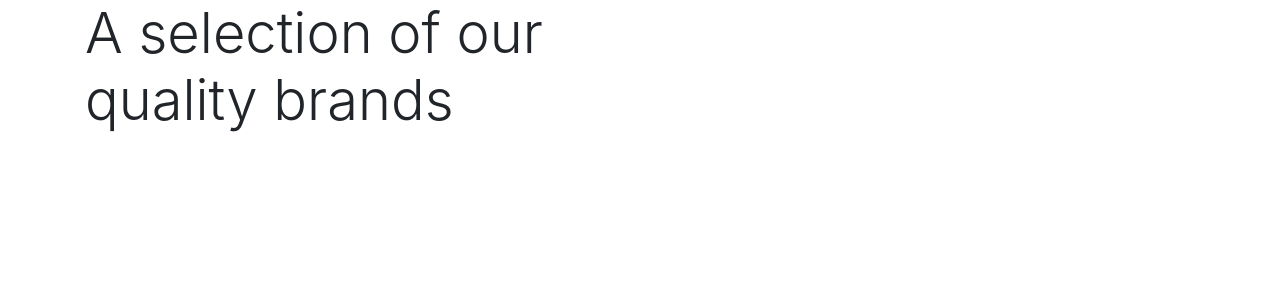
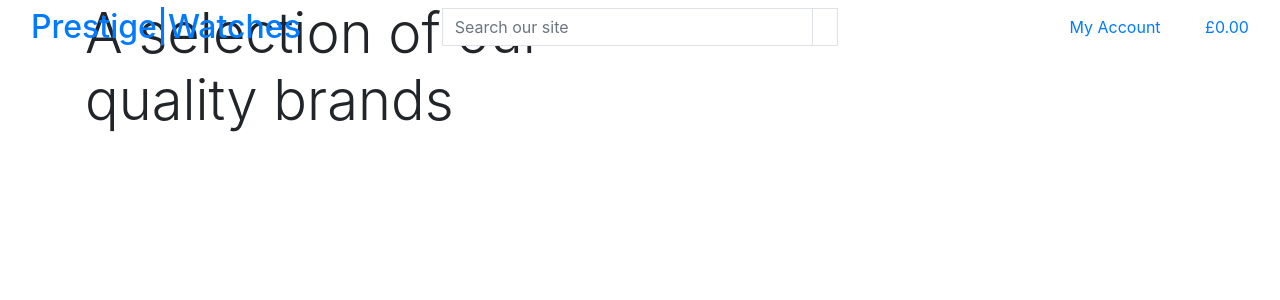
Before and after one commit to Shanbashir1/Prestige-Watches, a Django app: page / in a window 1280 px wide. Shown: the top 300 px of the page. Run offline with Django 3.2, Linux system fonts and the light colour scheme; some libraries are stand-ins or nearby versions.

Commit message:
Added main page header

```diff
--- a/templates/base.html
+++ b/templates/base.html
@@ -2,6 +2,7 @@
 
 <!doctype html>
 <html lang="en">
+
 <head>
 
   {% block meta %}
@@ -14,16 +15,23 @@
   {% endblock %}
 
   {% block corecss %}
-        <link rel="stylesheet" href="https://stackpath.bootstrapcdn.com/bootstrap/4.4.1/css/bootstrap.min.css" integrity="sha384-Vkoo8x4CGsO3+Hhxv8T/Q5PaXtkKtu6ug5TOeNV6gBiFeWPGFN9MuhOf23Q9Ifjh" crossorigin="anonymous">
+  <link rel="stylesheet" href="https://stackpath.bootstrapcdn.com/bootstrap/4.4.1/css/bootstrap.min.css"
+    integrity="sha384-Vkoo8x4CGsO3+Hhxv8T/Q5PaXtkKtu6ug5TOeNV6gBiFeWPGFN9MuhOf23Q9Ifjh" crossorigin="anonymous">
   {% endblock %}
 
   {% block extra_css %}
   {% endblock %}
 
   {% block corejs %}
-        <script src="https://code.jquery.com/jquery-3.4.1.slim.min.js" integrity="sha384-J6qa4849blE2+poT4WnyKhv5vZF5SrPo0iEjwBvKU7imGFAV0wwj1yYfoRSJoZ+n" crossorigin="anonymous"></script>
-        <script src="https://cdn.jsdelivr.net/npm/popper.js@1.16.0/dist/umd/popper.min.js" integrity="sha384-Q6E9RHvbIyZFJoft+2mJbHaEWldlvI9IOYy5n3zV9zzTtmI3UksdQRVvoxMfooAo" crossorigin="anonymous"></script>
-        <script src="https://stackpath.bootstrapcdn.com/bootstrap/4.4.1/js/bootstrap.min.js" integrity="sha384-wfSDF2E50Y2D1uUdj0O3uMBJnjuUD4Ih7YwaYd1iqfktj0Uod8GCExl3Og8ifwB6" crossorigin="anonymous"></script>
+  <script src="https://code.jquery.com/jquery-3.4.1.slim.min.js"
+    integrity="sha384-J6qa4849blE2+poT4WnyKhv5vZF5SrPo0iEjwBvKU7imGFAV0wwj1yYfoRSJoZ+n" crossorigin="anonymous">
+  </script>
+  <script src="https://cdn.jsdelivr.net/npm/popper.js@1.16.0/dist/umd/popper.min.js"
+    integrity="sha384-Q6E9RHvbIyZFJoft+2mJbHaEWldlvI9IOYy5n3zV9zzTtmI3UksdQRVvoxMfooAo" crossorigin="anonymous">
+  </script>
+  <script src="https://stackpath.bootstrapcdn.com/bootstrap/4.4.1/js/bootstrap.min.js"
+    integrity="sha384-wfSDF2E50Y2D1uUdj0O3uMBJnjuUD4Ih7YwaYd1iqfktj0Uod8GCExl3Og8ifwB6" crossorigin="anonymous">
+  </script>
   {% endblock %}
 
   {% block extra_js %}
@@ -31,9 +39,71 @@
 
   <title>Prestige Watches {% block extra_title %}{% endblock %}</title>
 </head>
+
 <body>
-    <header class="container-fluid fixed-top"></header>
-
+  <header class="container-fluid fixed-top">
+    <div class="row">
+      <div class="col-12 col-lg-4 my-auto py-1 py-lg-0 text-center text-lg-left">
+        <a href="{% url 'home' %}" class="nav-link main-logo-link">
+          <h2 class="logo-font text-black my-0">Prestige|Watches</h2>
+        </a>
+      </div>
+      <div class="col-12 col-lg-4 my-auto py-1 py-lg-0">
+        <form method="GET" action="">
+          <div class="input-group w-100">
+            <input class="form-control border border-black rounded-0" type="text" name="q"
+              placeholder="Search our site">
+            <div class="input-group-append">
+              <button class="form-control btn btn-black border border-black rounded-0" type="submit">
+                <span class="icon">
+                  <i class="fas fa-search"></i>
+                </span>
+              </button>
+            </div>
+          </div>
+        </form>
+      </div>
+      <div class="col-12 col-lg-4 my-auto py-1 py-lg-0">
+        <ul class="list-inline list-unstyled text-center text-lg-right my-0">
+          <li class="list-inline-item dropdown">
+            <a class="text-black nav-link" href="#" id="user-options" data-toggle="dropdown" aria-haspopup="true"
+              aria-expanded="false">
+              <div class="text-center">
+                <div><i class="fas fa-user fa-lg"></i></div>
+                <p class="my-0">My Account</p>
+              </div>
+            </a>
+            <div class="dropdown-menu border-0" aria-labelledby="user-options">
+              {% if request.user.is_authenticated %}
+              {% if request.user.is_superuser %}
+              <a href="" class="dropdown-item">Product Management</a>
+              {% endif %}
+              <a href="" class="dropdown-item">My Profile</a>
+              <a href="{% url 'account_logout' %}" class="dropdown-item">Logout</a>
+              {% else %}
+              <a href="{% url 'account_signup' %}" class="dropdown-item">Register</a>
+              <a href="{% url 'account_login' %}" class="dropdown-item">Login</a>
+              {% endif %}
+            </div>
+          </li>
+          <li class="list-inline-item">
+            <a class="{% if grand_total %}text-info font-weight-bold{% else %}text-black{% endif %} nav-link" href="">
+              <div class="text-center">
+                <div><i class="fas fa-shopping-bag fa-lg"></i></div>
+                <p class="my-0">
+                  {% if grand_total %}
+                  £{{ grand_total|floatformat:2 }}
+                  {% else %}
+                  £0.00
+                  {% endif %}
+                </p>
+              </div>
+            </a>
+          </li>
+        </ul>
+      </div>
+    </div>
+  </header>
   {% if messages %}
   <div class="message-container"></div>
   {% endif %}
@@ -49,4 +119,5 @@
 
 
 </body>
+
 </html>
```
Lines whose indentation alone changed are shown as unchanged.
